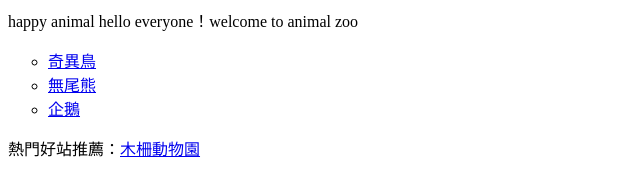
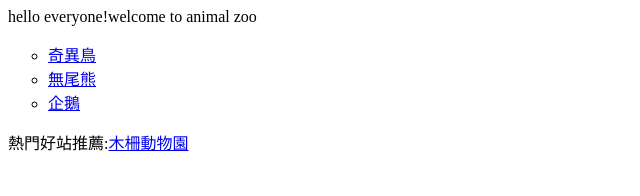
Before and after one commit to Yishiunabc/yishiunabc.github.io, a plain HTML site: page index2.html in a window 1280 px wide. Shown: the whole page, without its empty margins (0-640 px from the left). Drawn offline with Linux system fonts and the light colour scheme.

Commit message:
Update index2.html

```diff
--- a/index2.html
+++ b/index2.html
@@ -1,14 +1,16 @@
 <!DOCTYPE html>
 <html>
-<head> happy animal</head>
+<head>
+<title> happy zoo </title>
+</head>
     <body>
-    hello everyone！welcome to animal zoo
+    hello everyone!welcome to animal zoo
 <ul type="circle">
   <li><a href="hot\kiwi.html">奇異鳥</a></li>
   <li><a href="hot\koala.html">無尾熊</a></li>
   <li><a href="hot\penguin.html">企鵝</a></li>
 </ul>
-熱門好站推薦：<a href="http：//www.zoo.gov.tw/">木柵動物園</a>
+熱門好站推薦:<a href="http://www.zoo.gov.tw/">木柵動物園</a>
 
 </body>
 </html>
```
